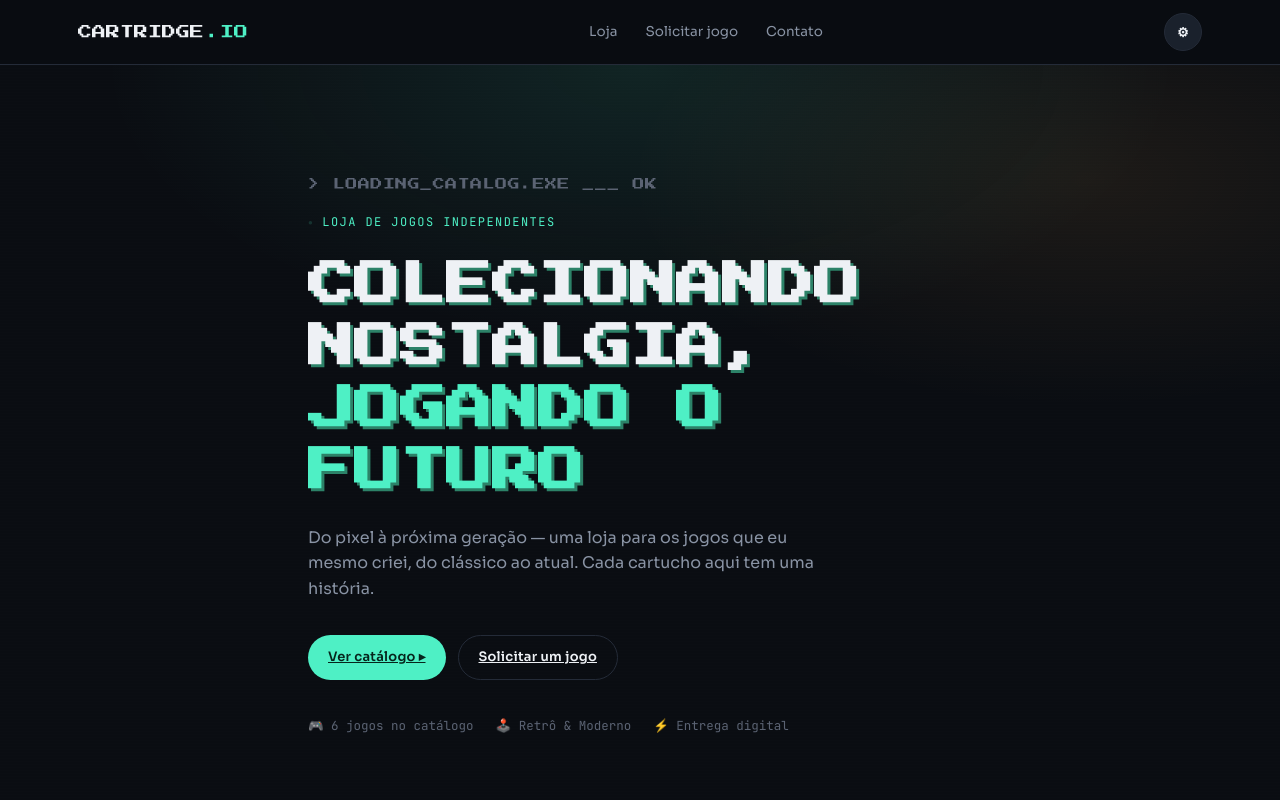
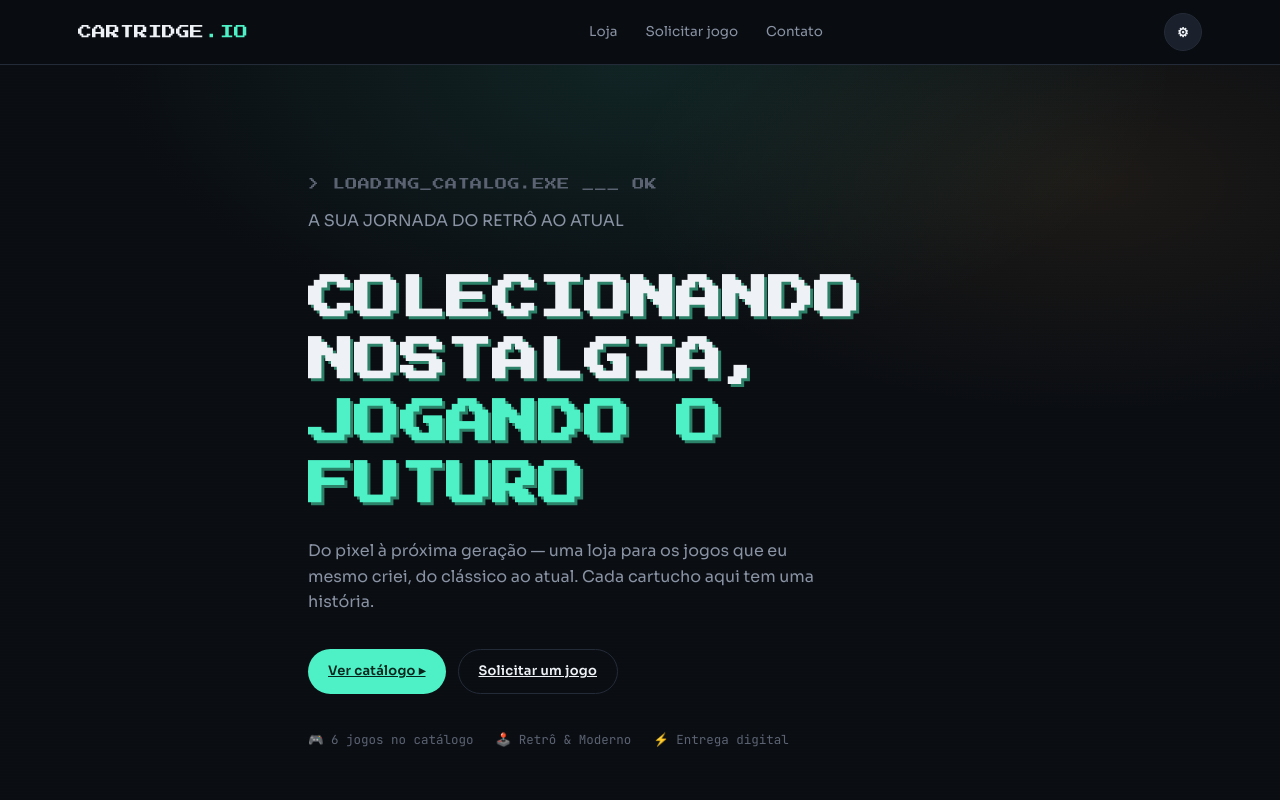
Before and after one commit to shaprava/CARTRIDGE-.IO, a plain HTML site: page index.html in a window 1280 px wide. Shown: the top 800 px of the page. Drawn offline with Linux system fonts and the light colour scheme.

Commit message:
Update index.html

```diff
--- a/index.html
+++ b/index.html
@@ -340,7 +340,7 @@
 <section class="hero">
   <div class="wrap hero-inner">
     <div class="boot-line">&gt; LOADING_CATALOG.EXE ___ OK</div>
-    <span class="eyebrow">Loja de jogos independentes</span>
+   <p class="tagline">A SUA JORNADA DO RETRÔ AO ATUAL</p>
    <h1>COLECIONANDO NOSTALGIA, <span>JOGANDO O FUTURO</span></h1>
     <p class="tagline" id="heroTagline">Do pixel à próxima geração — uma loja para os jogos que eu mesmo criei, do clássico ao atual. Cada cartucho aqui tem uma história.</p>
     <div class="hero-actions">
```
